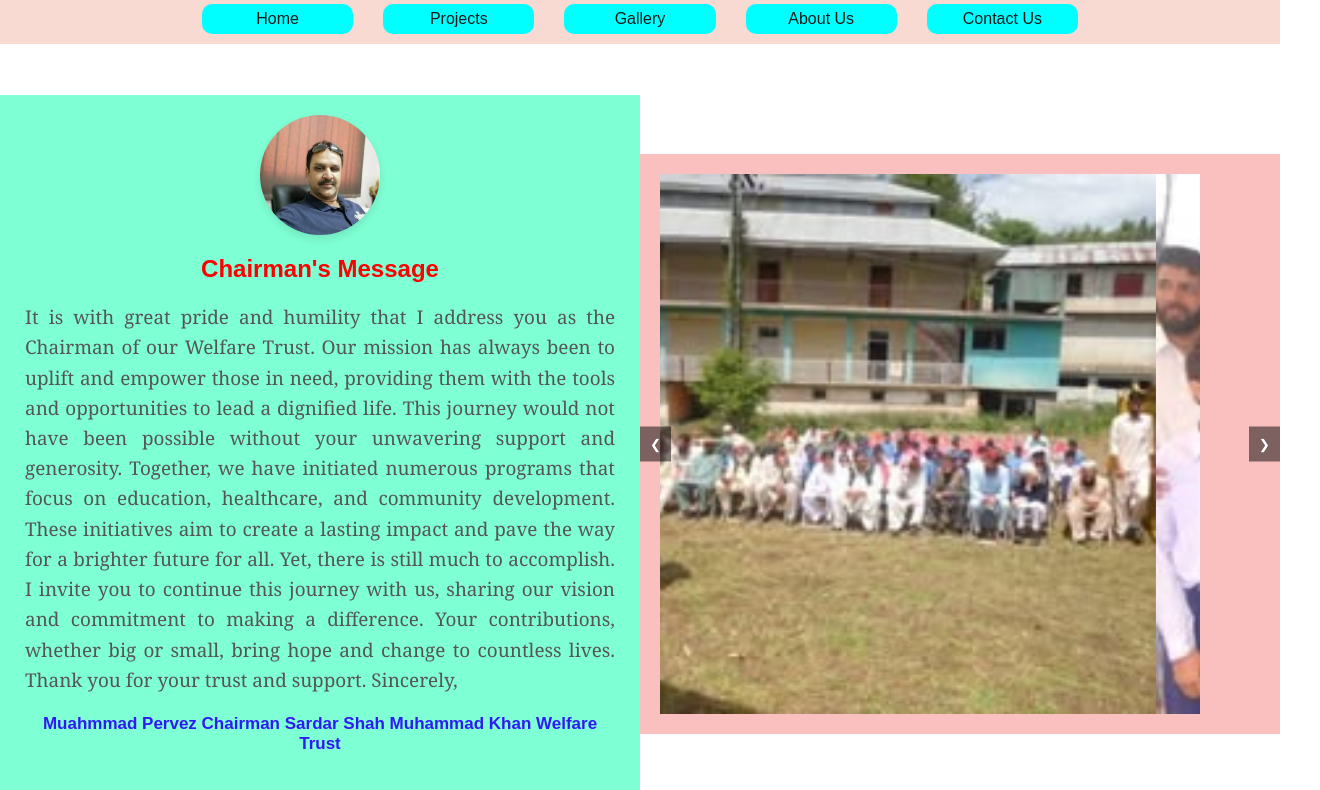
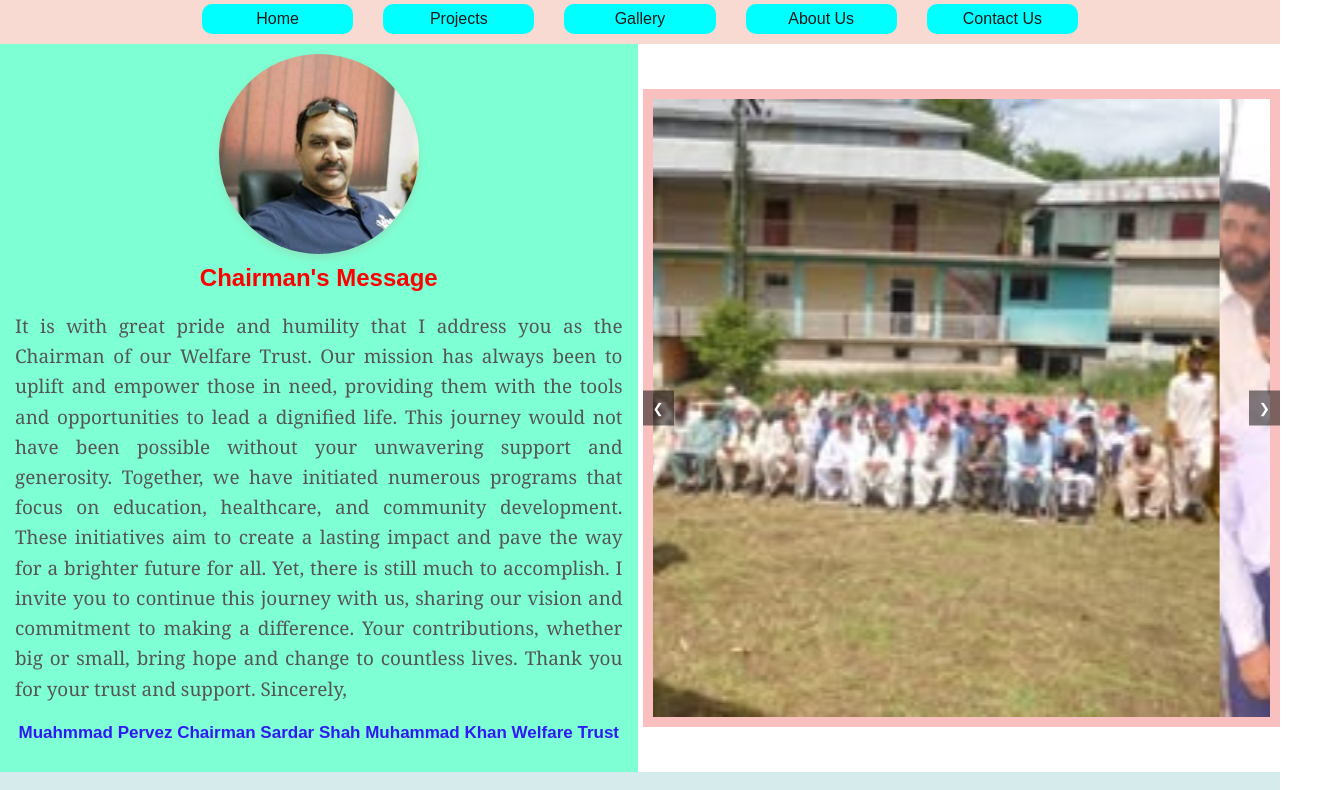
Before and after one commit to Amjid1976/Sardar-Shah-Muhammad-Khan-Welfare-Trust, a plain HTML site: page index.html in a window 1280 px wide. Shown: the part 106-896 px from the top of the page, 1320 px wide, since content can reach past the window. Drawn offline with nearby package versions, Linux system fonts and the light colour scheme.

Commit message:
Update index.html

```diff
--- a/index.html
+++ b/index.html
@@ -15,6 +15,7 @@
             box-sizing: border-box;
         }
         header {
+            width: 100%;
             display: flex;
             justify-content: space-between;
             align-items: center;
@@ -80,27 +81,27 @@
             flex-wrap: wrap;
             justify-content: center;
             align-items: center;
-            height: 100vh;
         }
         .message-section, .slider-section {
             flex: 1;
-            min-width: 300px;
-            padding: 20px;
+            min-width: 500px;
+            padding: 10px;
             box-sizing: border-box;
         }
 
         .message-section {
+            margin-right: 5px;
             text-align: center;
             background-color: aquamarine;
         }
 
         .message-section .image-container {
-            width: 120px;
-            height: 120px;
-            margin: 0 auto 20px;
+            width: 200px;
+            height: 200px;
+            margin: 0 auto 0px;
             border-radius: 50%;
             overflow: hidden;
-            box-shadow: 0 4px 8px rgba(0, 0, 0, 0.1);
+            box-shadow: 0 4px 8px rgba(223, 12, 12, 0.1);
         }
 
         .message-section .image-container img {
@@ -132,8 +133,8 @@
 
         .slider {
             position: relative;
-            width: 90%;
-            height: 70%;
+            width: 100%;
+            height: 100%;
             overflow: hidden;
         }
 
```
